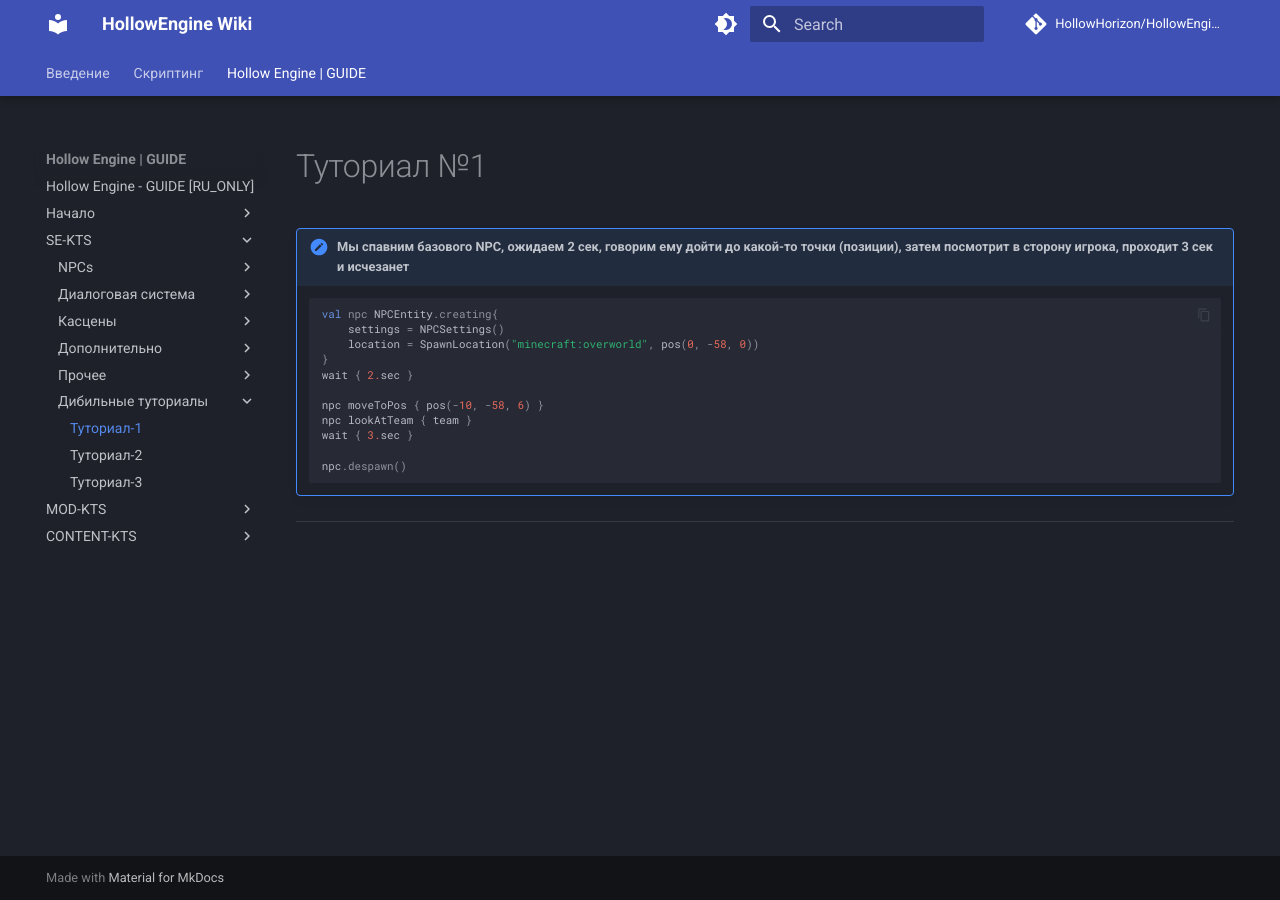
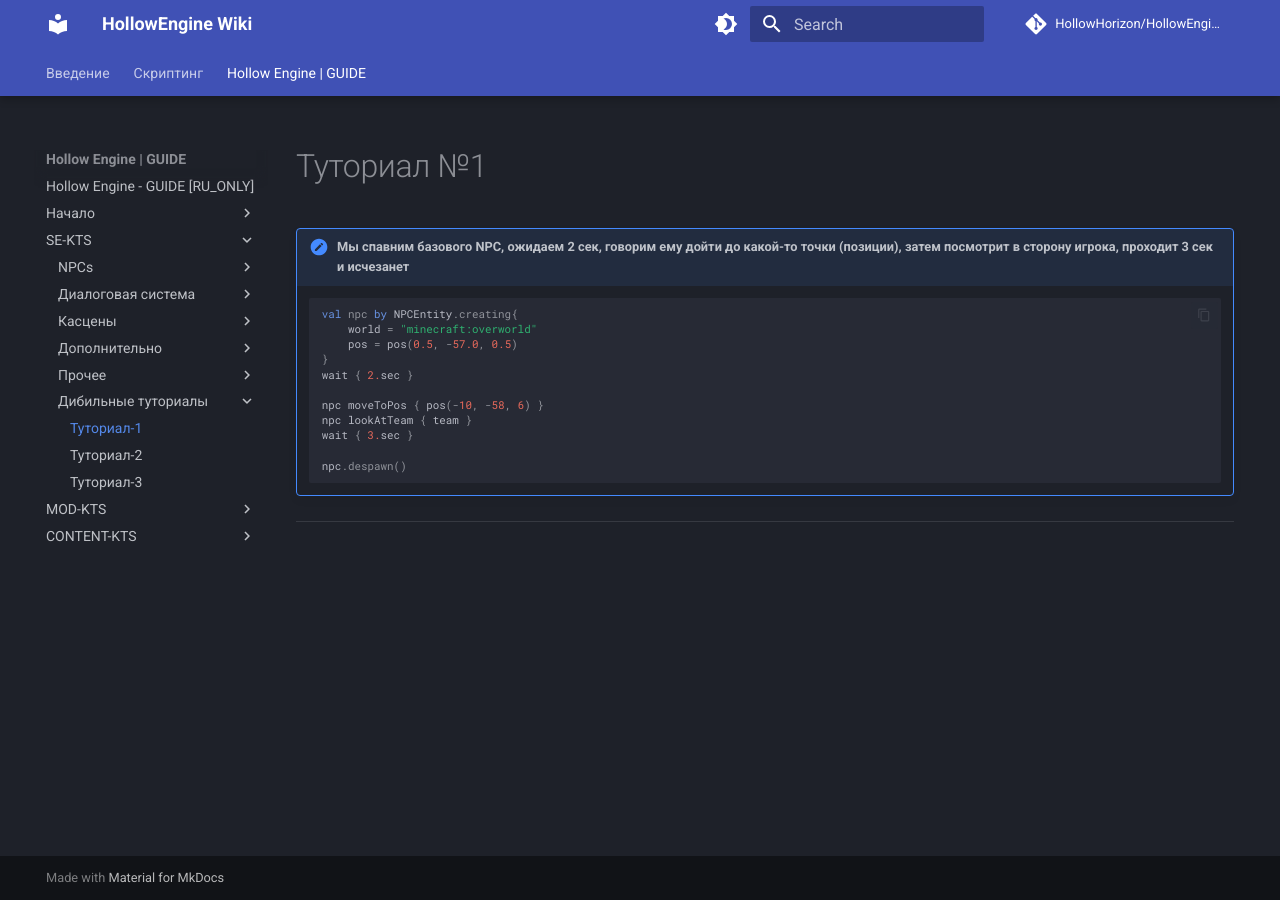
Before and after one commit to HollowHorizon/HollowEngineDocs, an MkDocs documentation site: the page built from docs/hollowengine-guide/Tutorials/tutorial-1.md, in a window 1280 px wide. Built offline with MkDocs 1.6.1 and Material for MkDocs 9.7.7, drawn with Linux system fonts in a browser that asks for light colours; comment, search, counter and statistics services are not loaded.

Commit message:
небольшое исправление (+грибы(какие?))

````diff
--- a/docs/hollowengine-guide/Tutorials/tutorial-1.md
+++ b/docs/hollowengine-guide/Tutorials/tutorial-1.md
@@ -2,9 +2,9 @@
 
 !!! note "Мы спавним базового NPC, ожидаем 2 сек, говорим ему дойти до какой-то точки (позиции), затем посмотрит в сторону игрока, проходит 3 сек и исчезанет"
     ```kotlin
-    val npc NPCEntity.creating{
-        settings = NPCSettings()
-        location = SpawnLocation("minecraft:overworld", pos(0, -58, 0))
+    val npc by NPCEntity.creating{
+        world = "minecraft:overworld"
+        pos = pos(0.5, -57.0, 0.5)
     }
     wait { 2.sec }
 
````
Also changed, not shown: docs/hollowengine-guide/Begin/scripts-type.md (+1 -1 lines).
